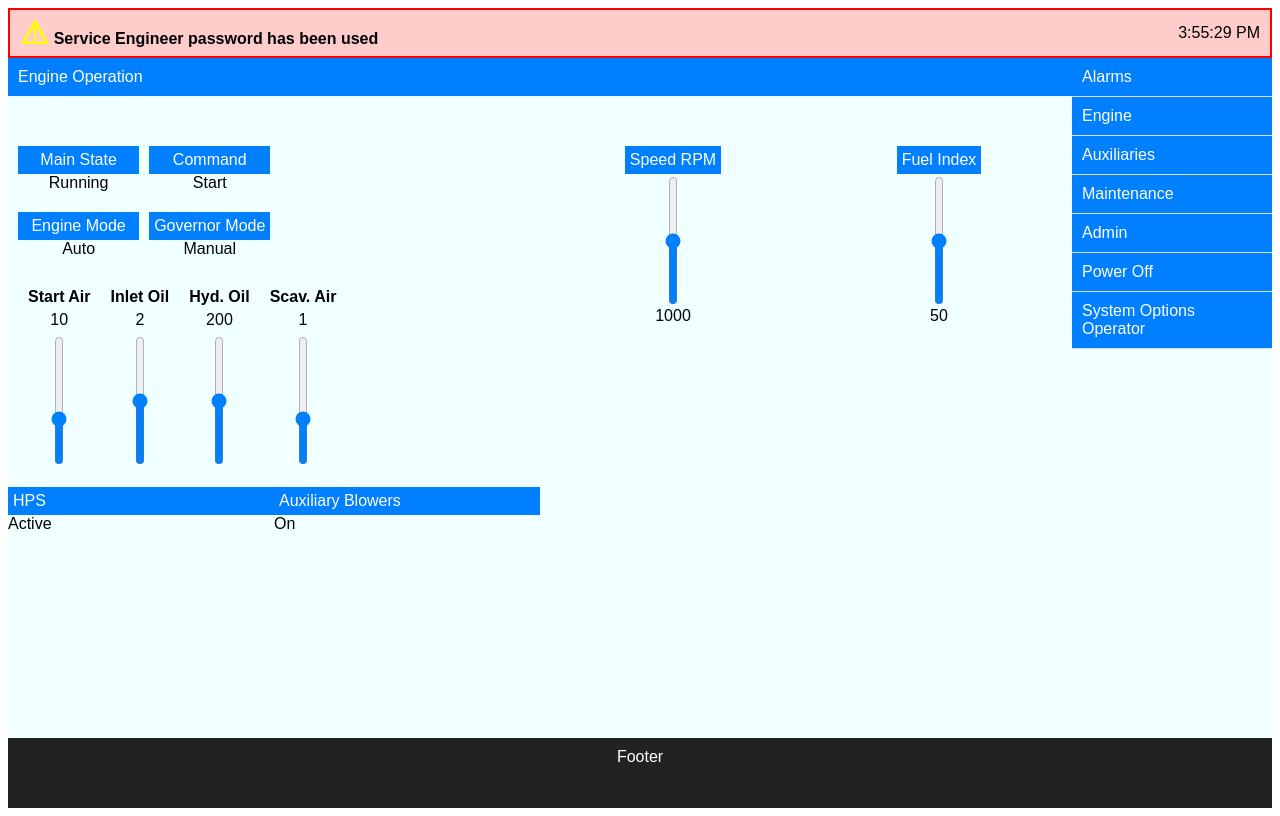
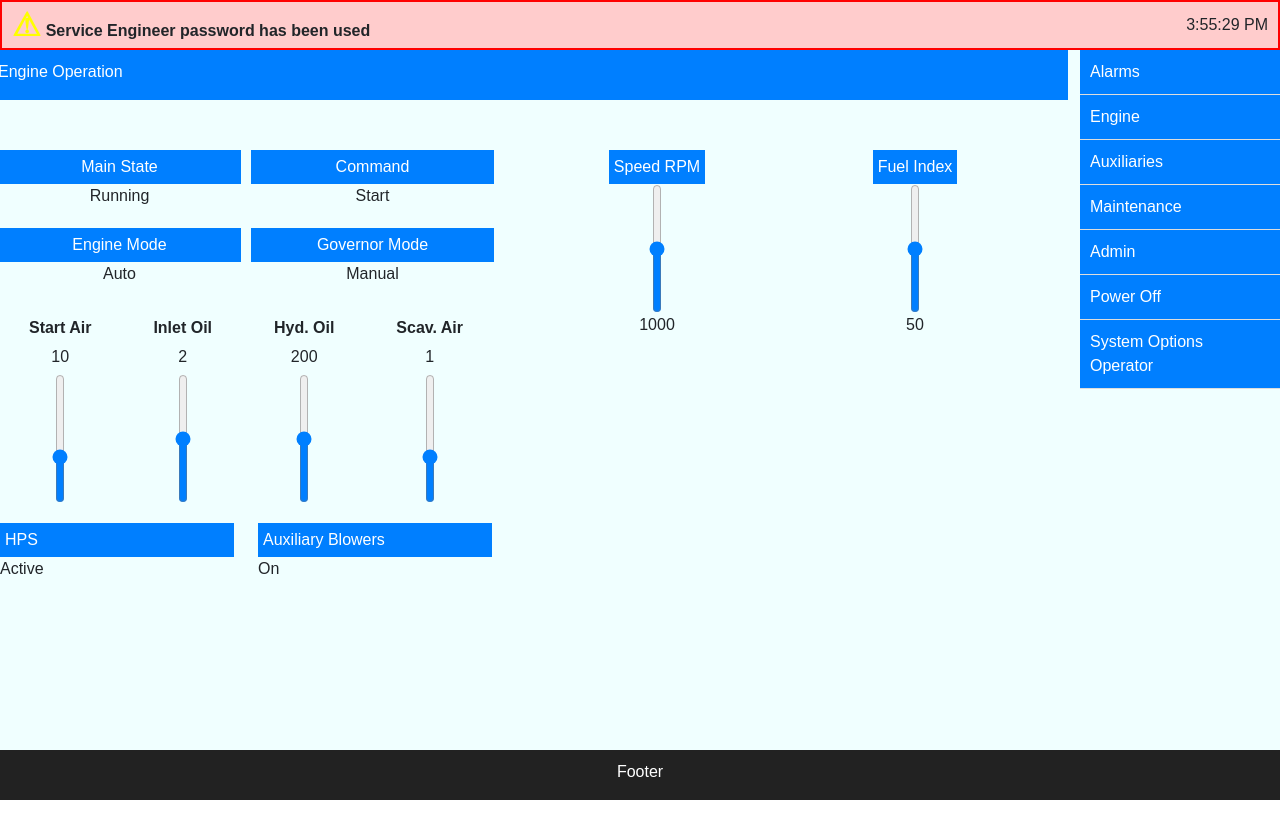
Before and after one commit to torkilp/EcsMopAB_Test, an Angular app in the folder ecsmop/: page /engine-operation in a window 1280 px wide. Built offline with nearby package versions, Linux system fonts and the light colour scheme.

Commit message:
feat: enhance layout and styling across components; add new recipe document

```diff
--- a/ecsmop/src/app/components/adminupdate/adminupdate.component.css
+++ b/ecsmop/src/app/components/adminupdate/adminupdate.component.css
@@ -1 +1,9 @@
 /* Work*/
+
+.top-bar {
+    background-color: #007FFF;
+    color: white;
+    width: 100%;
+    padding: 10px;
+    text-align: left;
+}
--- a/ecsmop/src/app/components/adminupdate/adminupdate.component.html
+++ b/ecsmop/src/app/components/adminupdate/adminupdate.component.html
@@ -1,21 +1,18 @@
 
 
 
-<div class="ccontainer-fluid overflow-hidden">
-    <h2>Admin Update</h2>
-
-
+<div class="main-layout">
 
 <div class="row">
 
     <div class="col-12">
-        <div class="content">
+
             <!-- Your content here -->
 
             <div class="row">
                 <div class="top-bar">
                     <div class="top-bar-content">
-                      Engine Operation
+                      Update Software
                     </div>
                 </div>
             </div>
@@ -55,7 +52,7 @@
             </div>
 
         </div>
-    </div>
+
 </div>
 
 
--- a/ecsmop/src/app/components/app/app.component.css
+++ b/ecsmop/src/app/components/app/app.component.css
@@ -3,7 +3,7 @@ html {
     font-family: Arial, sans-serif;
 }
 
-.container {
+.flex_container {
     display: flex;
     flex-direction: column;
     height: 100vh;
--- a/ecsmop/src/app/components/app/app.component.html
+++ b/ecsmop/src/app/components/app/app.component.html
@@ -1,5 +1,5 @@
 <!-- <app-status-bar></app-status-bar> -->
-<div class="container">
+<div class="flex_container">
 
   <header class="top-bar">
     <app-status-bar></app-status-bar>
--- a/ecsmop/src/app/components/main-area/main-area.component.css
+++ b/ecsmop/src/app/components/main-area/main-area.component.css
@@ -70,13 +70,6 @@ input[type='range'][orient=vertical]::-webkit-slider-thumb {
 }
 
 
-.top-bar {
-    background-color: #007FFF;
-    color: white;
-    width: 100%;
-    padding: 10px;
-    text-align: left;
-}
 
 
 .controls {
--- a/ecsmop/src/index.html
+++ b/ecsmop/src/index.html
@@ -3,13 +3,15 @@
 
 <head>
 
-  <!-- <link href="https://cdn.jsdelivr.net/npm/bootstrap@5.3.0/dist/css/bootstrap.min.css" rel="stylesheet"> -->
+
+
 
 
   <meta charset="utf-8">
   <title>ECS MOP</title>
   <base href="/">
   <meta name="viewport" content="width=device-width, initial-scale=1">
+  <link href="https://cdn.jsdelivr.net/npm/bootstrap@5.3.0/dist/css/bootstrap.min.css" rel="stylesheet">
   <link rel="icon" type="image/x-icon" href="favicon.ico">
 </head>
 
--- a/ecsmop/src/styles.css
+++ b/ecsmop/src/styles.css
@@ -2,10 +2,50 @@
 
 
 body,
-
 html {
     font-family: Arial, sans-serif;
-
 }
 
-/* @import "~bootstrap/dist/css/bootstrap.css"; */
+.flex_container {
+    display: flex;
+    flex-direction: column;
+    height: 100vh;
+}
+
+.top-bar {
+    text-align: center;
+    padding: 0px;
+    height: 50px;
+    flex-shrink: 0;
+}
+
+.main-content {
+    display: flex;
+    flex: 1;
+    overflow: hidden;
+    background: azure;
+}
+
+.content {
+    background: azure;
+    flex: 1;
+    padding: 0px;
+    overflow-y: auto;
+}
+
+.right-menu {
+    background: azure;
+    color: white;
+    width: 200px;
+    padding: 0px;
+    flex-shrink: 0;
+}
+
+.footer {
+    background: #222;
+    color: white;
+    text-align: center;
+    padding: 10px;
+    height: 50px;
+    flex-shrink: 0;
+}
```
Also changed, not shown: ecsmop/doc/flexgrid.txt, 1 other file (tests, documents, lock files or other folders).
